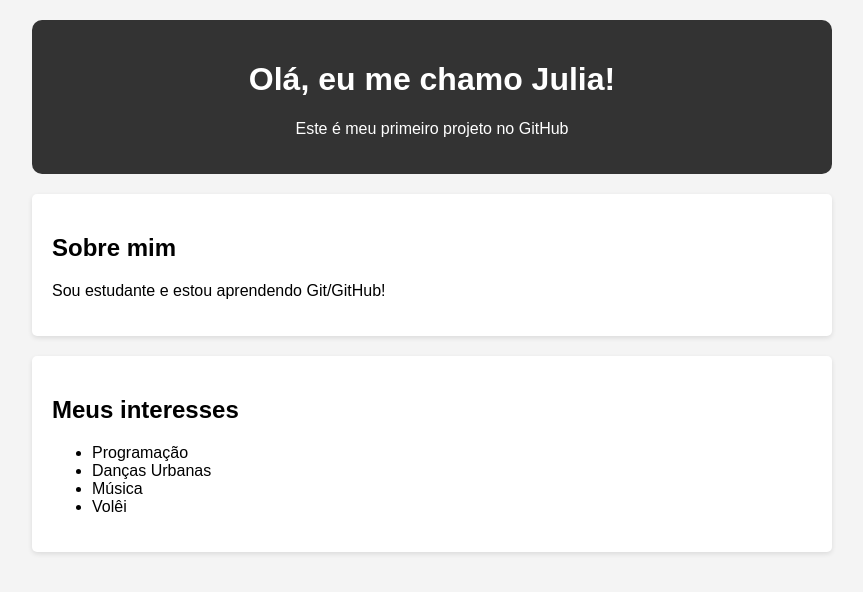
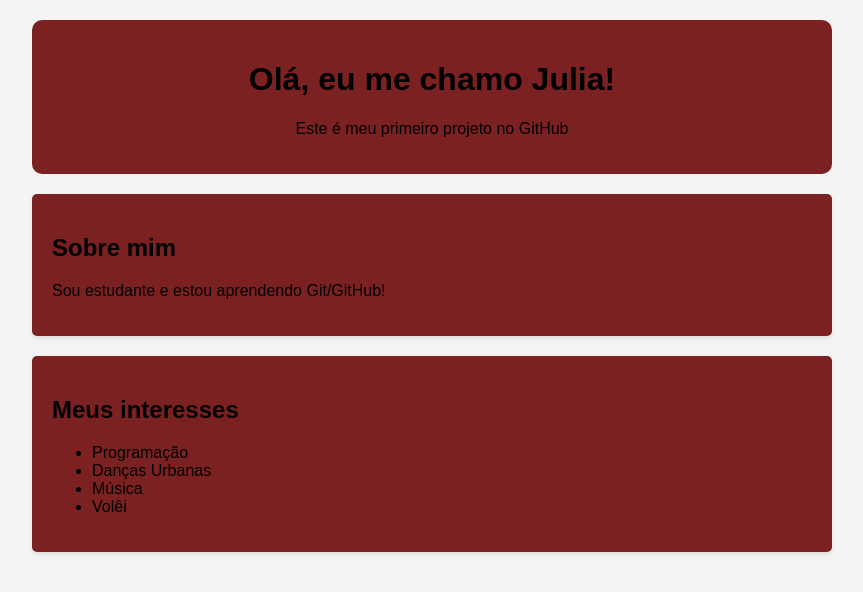
Before and after one commit to juliaweiss151/primeiro-repositorio, a plain HTML site: page index.html in a window 1280 px wide. Shown: the whole page, without its empty margins (208-1071 px from the left). Drawn offline with Linux system fonts and the light colour scheme; a script that the page names is missing.

Commit message:
Update style.css

```diff
--- a/style.css
+++ b/style.css
@@ -8,15 +8,15 @@ body {
 
 header {
     text-align: center;
-    background-color: #333;
-    color: white;
+    background-color: #7c2121;
+    color: rgb(0, 0, 0);
     padding: 20px;
     border-radius: 10px;
     margin-bottom: 20px;
 }
 
 section {
-    background-color: white;
+    background-color: #7c2121;
     padding: 20px;
     margin-bottom: 20px;
     border-radius: 5px;
```
